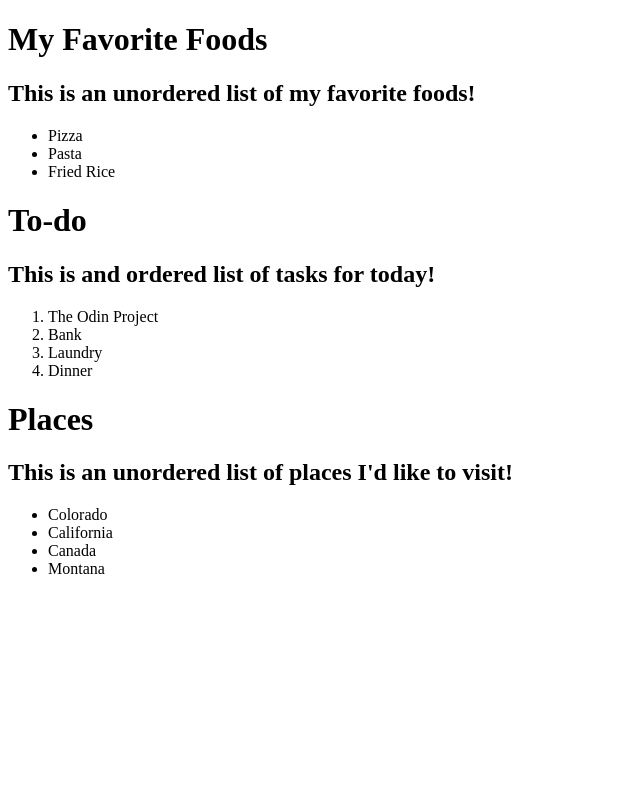
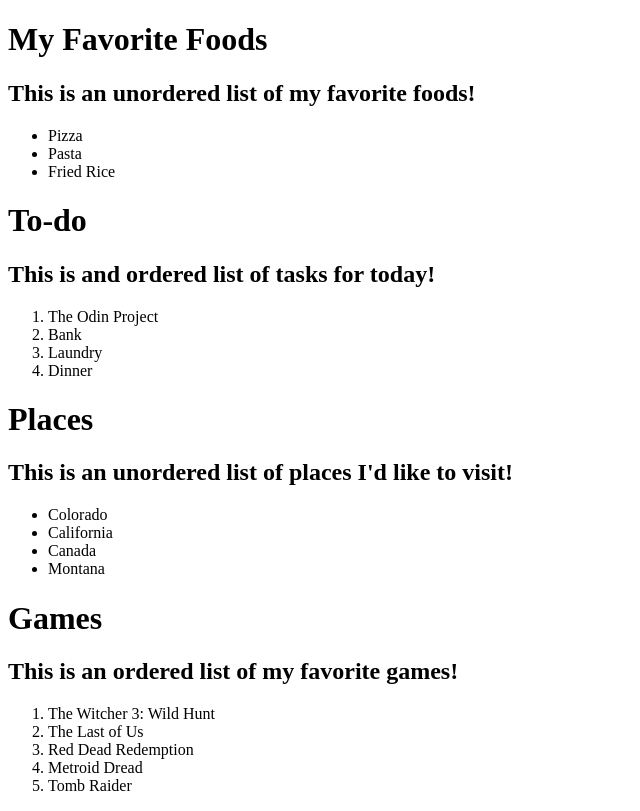
Before and after one commit to l-Freezing-Moon-l/ulol, a plain HTML site: page index.html in a window 1280 px wide. Shown: the whole page, without its empty margins (0-640 px from the left). Drawn offline with Linux system fonts and the light colour scheme.

Commit message:
add ol games

```diff
--- a/index.html
+++ b/index.html
@@ -29,5 +29,14 @@
             <li>Canada</li>
             <li>Montana</li>
         </ul>
+        <h1>Games</h1>
+        <h2>This is an ordered list of my favorite games!</h2>
+        <ol>
+            <li>The Witcher 3: Wild Hunt</li>
+            <li>The Last of Us</li>
+            <li>Red Dead Redemption</li>
+            <li>Metroid Dread</li>
+            <li>Tomb Raider</li>
+        </ol>
     </body>
 </html>
```
